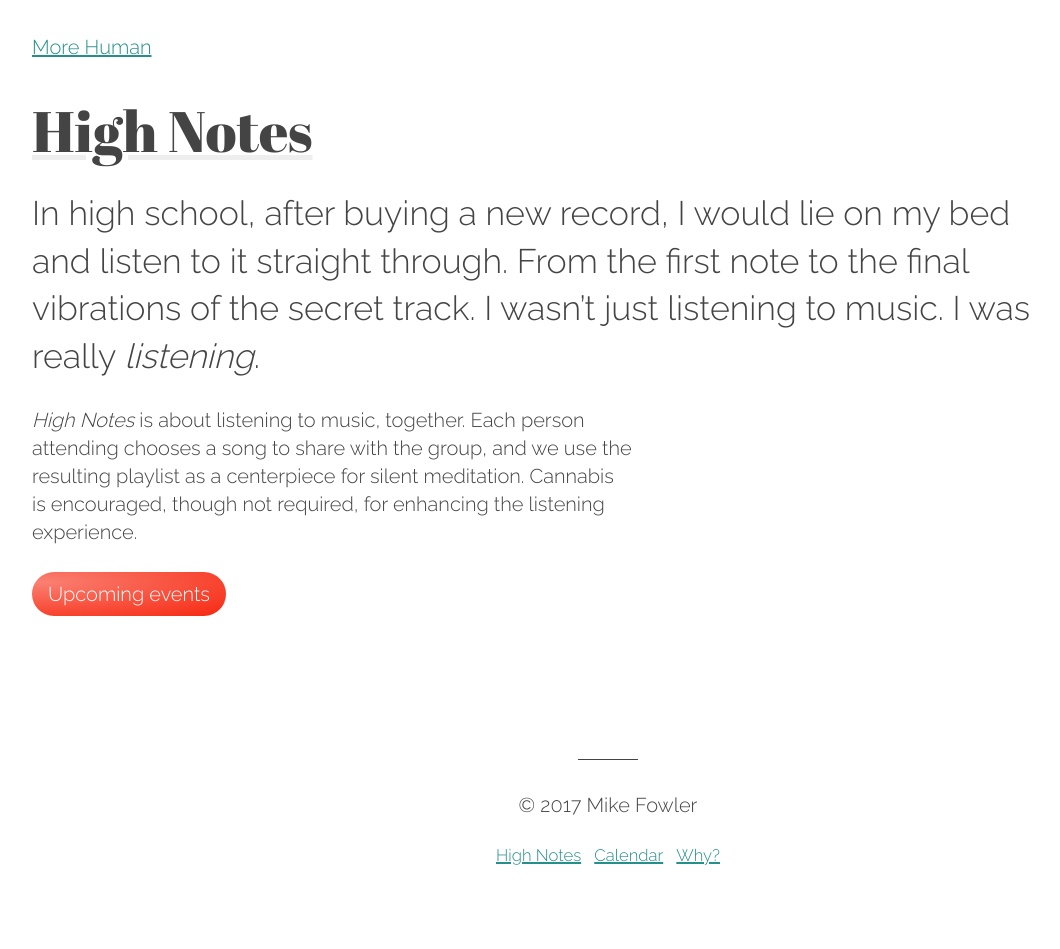
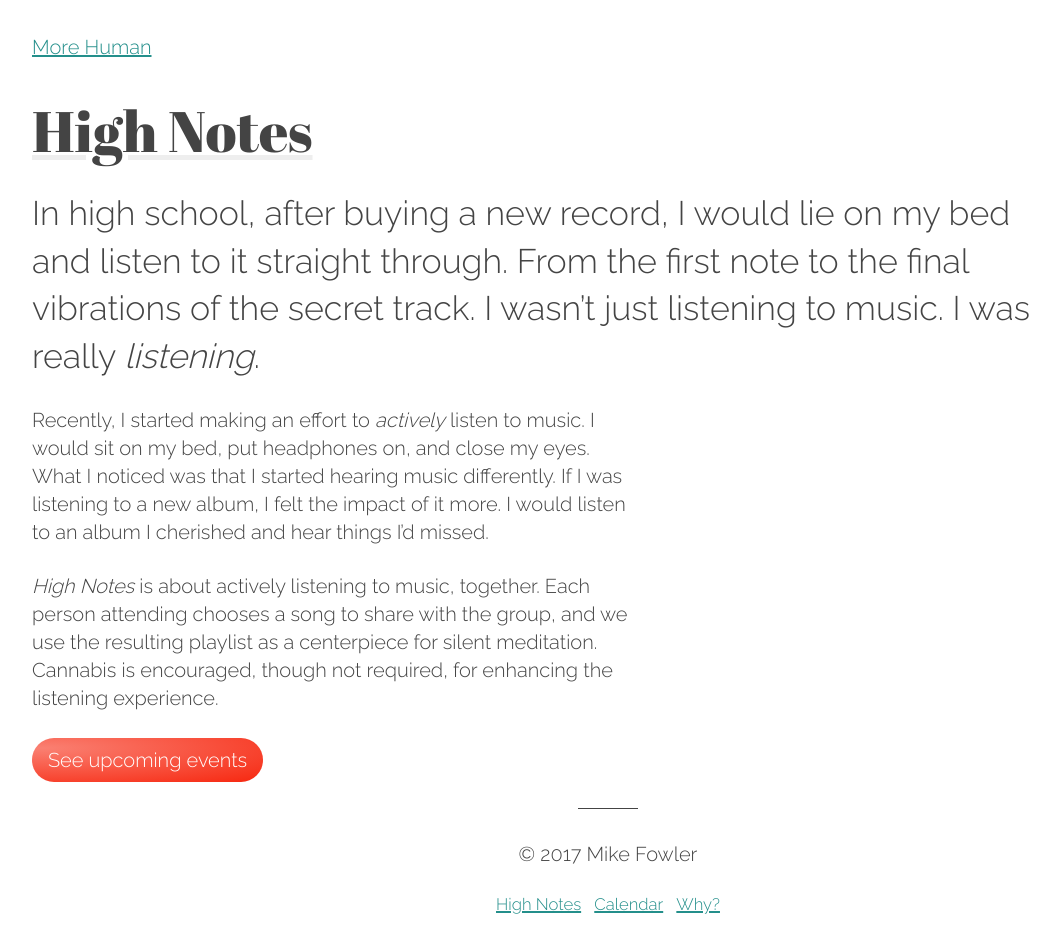
Before and after one commit to mikefowler/more-human, a Jekyll site: the page built from pages/high-notes.md, in a window 1280 px wide. Shown: the whole page, without its empty margins (32-1092 px from the left). Built offline with Jekyll 4.4.1, drawn with Linux system fonts in a browser that asks for light colours; before the commit the page ends 900 px from its top, so only the background shows below that.

Commit message:
Add some additional copy to the High Notes page

```diff
--- a/pages/high-notes.md
+++ b/pages/high-notes.md
@@ -7,7 +7,9 @@ layout: page
 In high school, after buying a new record, I would lie on my bed and listen to it straight through. From the first note to the final vibrations of the secret track. I wasn't just listening to music. I was really *listening*.
 {: .size-4 }
 
-_High Notes_ is about listening to music, together. Each person attending chooses a song to share with the group, and we use the resulting playlist as a centerpiece for silent meditation. Cannabis is encouraged, though not required, for enhancing the listening experience.
+Recently, I started making an effort to _actively_ listen to music. I would sit on my bed, put headphones on, and close my eyes. What I noticed was that I started hearing music differently. If I was listening to a new album, I felt the impact of it more. I would listen to an album I cherished and hear things I'd missed.
 
-[Upcoming events]({% link pages/calendar.md %}){: .btn .btn--action }
+_High Notes_ is about actively listening to music, together. Each person attending chooses a song to share with the group, and we use the resulting playlist as a centerpiece for silent meditation. Cannabis is encouraged, though not required, for enhancing the listening experience.
+
+[See upcoming events]({% link pages/calendar.md %}){: .btn .btn--action }
 {: .space-top-4 }
```
